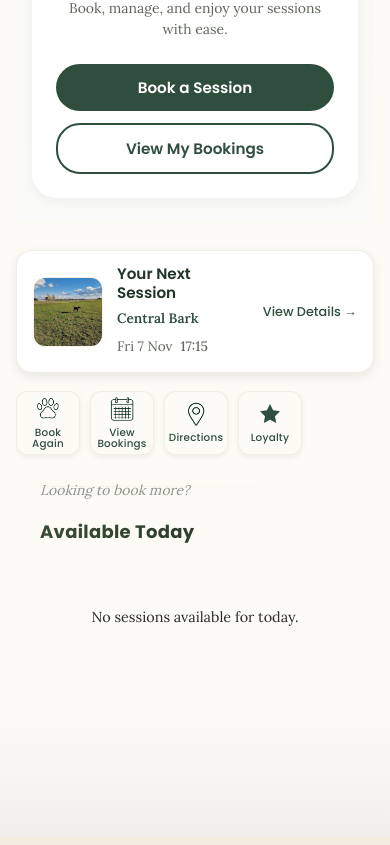
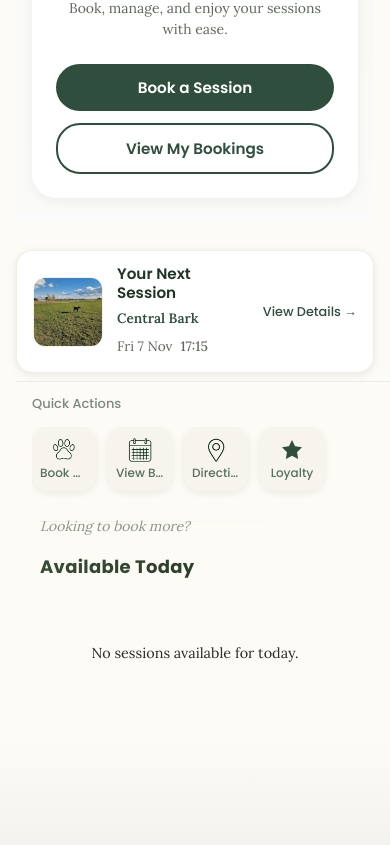
Before and after one commit to freddiegibz/caninecapers, a Next.js app: page /dashboard in a window 390 px wide. Shown: the part 1230-2075 px from the top of the page. Built offline with nearby package versions, Linux system fonts and the light colour scheme; no server answers.

Commit message:
Quick Actions Changes

```diff
--- a/app/dashboard/page.module.css
+++ b/app/dashboard/page.module.css
@@ -216,15 +216,15 @@
 .nextSessionCard {
   background: #FFFFFF;
   border-radius: 16px;
-  padding: 1rem 1.25rem 1.5rem 1.25rem;
-  margin-bottom: 1.125rem;
+  padding: 1rem 1.5rem 1.5rem 1.5rem;
+  margin-bottom: 0.5rem;
   border: 1px solid rgba(226, 220, 203, 0.5);
   display: flex;
   align-items: center;
   gap: 1rem;
   width: 100%;
   max-width: 100%;
-  box-shadow: 0 4px 12px rgba(0, 0, 0, 0.08);
+  box-shadow: var(--elev-1);
 }
 
 .nextSessionImageWrapper {
@@ -310,6 +310,24 @@
 .quickActionsContainer {
   margin-bottom: 1.125rem;
   padding: 0;
+  padding-left: 1.5rem;
+}
+
+.quickActionsSeparator {
+  height: 1px;
+  background: rgba(47, 78, 62, 0.08);
+  margin-bottom: 0.75rem;
+  margin-left: -1.5rem;
+  margin-right: -1.5rem;
+}
+
+.quickActionsLabel {
+  font-family: var(--font-poppins);
+  font-size: 13px;
+  font-weight: 500;
+  color: #7B8A80;
+  margin-bottom: 0.75rem;
+  padding-left: 0;
 }
 
 .quickActionsScroll {
@@ -320,7 +338,8 @@
   -ms-overflow-style: none;
   padding-bottom: 0.5rem;
   padding-left: 0;
-  padding-right: 0;
+  padding-right: 1.5rem;
+  scroll-snap-type: x mandatory;
 }
 
 .quickActionsScroll::-webkit-scrollbar {
@@ -331,10 +350,10 @@
   flex-shrink: 0;
   width: 64px;
   height: 64px;
-  background-color: #FDFBF6;
-  border-radius: 12px;
-  border: 1px solid rgba(226, 220, 203, 0.4);
-  box-shadow: 0 2px 6px rgba(0, 0, 0, 0.06);
+  background-color: var(--cc-tile);
+  border-radius: 16px;
+  border: none;
+  box-shadow: var(--elev-1);
   display: flex;
   flex-direction: column;
   align-items: center;
@@ -347,19 +366,29 @@
   position: relative;
   font-family: inherit;
   margin: 0;
+  scroll-snap-align: start;
+  min-width: 44px;
+  min-height: 44px;
 }
 
 .quickActionButton:hover {
-  transform: translateY(-2px);
-  box-shadow: 0 4px 12px rgba(0, 0, 0, 0.1);
-  border-color: rgba(47, 78, 62, 0.3);
-  background-color: #FAF9F5;
+  background-color: #EDE8DF;
+}
+
+.quickActionButton:hover .quickActionLabel {
+  opacity: 1;
+}
+
+.quickActionButton:focus-visible {
+  outline: 2px solid var(--cc-ink);
+  outline-offset: 4px;
+  border-radius: 16px;
 }
 
 .quickActionButton:active {
-  transform: translateY(0);
-  box-shadow: 0 2px 6px rgba(0, 0, 0, 0.08);
-  background-color: rgba(47, 78, 62, 0.05);
+  transform: scale(0.995);
+  box-shadow: var(--elev-1), inset 0 1px 0 rgba(0, 0, 0, 0.06);
+  background-color: #EDE8DF;
 }
 
 .quickActionIcon {
@@ -382,17 +411,23 @@
   width: 24px;
   height: 24px;
   flex-shrink: 0;
+  display: block;
 }
 
 .quickActionLabel {
   font-family: var(--font-poppins);
-  font-size: 0.7rem;
+  font-size: 12px;
   font-weight: 500;
-  color: #2F4E3E;
+  color: var(--cc-ink);
+  opacity: 0.8;
   text-align: center;
   line-height: 1.1;
-  letter-spacing: 0.2px;
-  margin-top: 0.125rem;
+  letter-spacing: 0;
+  margin-top: 0;
+  white-space: nowrap;
+  overflow: hidden;
+  text-overflow: ellipsis;
+  width: 100%;
 }
 
 /* Available Today Caption */
@@ -1480,20 +1515,27 @@
 
   .quickActionsContainer {
     margin-bottom: 1rem;
+    padding-left: 1rem;
+  }
+
+  .quickActionsSeparator {
+    margin-left: -1rem;
+    margin-right: -1rem;
   }
 
   .quickActionsScroll {
-    gap: 0.625rem;
+    gap: 0.75rem;
+    padding-right: 1rem;
   }
 
   .quickActionButton {
     width: 64px;
     height: 64px;
-    border-radius: 12px;
+    border-radius: 16px;
   }
 
   .quickActionLabel {
-    font-size: 0.65rem;
+    font-size: 12px;
   }
 
   .sectionToggle {
@@ -1629,6 +1671,32 @@
   }
 }
 
+@media (max-width: 360px) {
+  .quickActionsContainer {
+    padding-left: 1rem;
+  }
+
+  .quickActionsScroll {
+    gap: 12px;
+  }
+
+  .quickActionButton {
+    width: 56px;
+    height: 56px;
+  }
+
+  .quickActionIcon {
+    width: 22px;
+    height: 22px;
+  }
+
+  .quickActionIcon img,
+  .quickActionIcon svg {
+    width: 22px;
+    height: 22px;
+  }
+}
+
 @media (max-width: 480px) {
   .navbar {
     padding: 0.875rem 1rem;
--- a/app/dashboard/page.tsx
+++ b/app/dashboard/page.tsx
@@ -1,6 +1,6 @@
 "use client";
 
-import { useEffect, useState } from "react";
+import { useEffect, useState, useRef } from "react";
 import Link from "next/link";
 import Image from "next/image";
 import { formatLondon } from "../../src/utils/dateTime";
@@ -33,6 +33,8 @@ export default function Dashboard() {
   const [sessions, setSessions] = useState<NormalizedSession[]>([]);
   const [selectedField, setSelectedField] = useState<number>(0); // All fields by default
   const [loading, setLoading] = useState<boolean>(false);
+  const quickActionsRef = useRef<HTMLDivElement>(null);
+  const [focusedActionIndex, setFocusedActionIndex] = useState<number>(-1);
 
   useEffect(() => {
     let isMounted = true;
@@ -146,6 +148,33 @@ export default function Dashboard() {
     router.push(`/book/${session.id}?${queryParams.toString()}`);
   };
 
+  const handleQuickActionKeyDown = (e: React.KeyboardEvent, index: number) => {
+    if (!quickActionsRef.current) return;
+
+    const buttons = Array.from(quickActionsRef.current.querySelectorAll('[role="button"]')) as HTMLElement[];
+    const totalButtons = buttons.length;
+
+    if (e.key === 'ArrowRight') {
+      e.preventDefault();
+      const nextIndex = (index + 1) % totalButtons;
+      setFocusedActionIndex(nextIndex);
+      setTimeout(() => buttons[nextIndex]?.focus(), 0);
+    } else if (e.key === 'ArrowLeft') {
+      e.preventDefault();
+      const prevIndex = (index - 1 + totalButtons) % totalButtons;
+      setFocusedActionIndex(prevIndex);
+      setTimeout(() => buttons[prevIndex]?.focus(), 0);
+    } else if (e.key === 'Home') {
+      e.preventDefault();
+      setFocusedActionIndex(0);
+      setTimeout(() => buttons[0]?.focus(), 0);
+    } else if (e.key === 'End') {
+      e.preventDefault();
+      setFocusedActionIndex(totalButtons - 1);
+      setTimeout(() => buttons[totalButtons - 1]?.focus(), 0);
+    }
+  };
+
   return (
     <>
       <header className={styles.navbar}>
@@ -204,43 +233,79 @@ export default function Dashboard() {
 
             {/* Quick Actions Row */}
             <div className={styles.quickActionsContainer}>
-              <div className={styles.quickActionsScroll}>
-                <Link href="/book" className={styles.quickActionButton}>
+              <div className={styles.quickActionsSeparator}></div>
+              <div className={styles.quickActionsLabel}>Quick Actions</div>
+              <div className={styles.quickActionsScroll} ref={quickActionsRef} role="toolbar" aria-label="Quick actions">
+                <Link
+                  href="/book"
+                  className={styles.quickActionButton}
+                  role="button"
+                  aria-label="Book again"
+                  tabIndex={focusedActionIndex === -1 ? 0 : focusedActionIndex === 0 ? 0 : -1}
+                  onKeyDown={(e) => handleQuickActionKeyDown(e, 0)}
+                  onFocus={() => setFocusedActionIndex(0)}
+                >
                   <div className={styles.quickActionIcon}>
                     <Image
                       src="/booksession.png"
-                      alt="Book Again"
+                      alt=""
                       width={24}
                       height={24}
+                      aria-hidden="true"
                     />
                   </div>
                   <span className={styles.quickActionLabel}>Book Again</span>
                 </Link>
-                <Link href="/my-sessions" className={styles.quickActionButton}>
+                <Link
+                  href="/my-sessions"
+                  className={styles.quickActionButton}
+                  role="button"
+                  aria-label="View bookings"
+                  tabIndex={focusedActionIndex === -1 ? 0 : focusedActionIndex === 1 ? 0 : -1}
+                  onKeyDown={(e) => handleQuickActionKeyDown(e, 1)}
+                  onFocus={() => setFocusedActionIndex(1)}
+                >
                   <div className={styles.quickActionIcon}>
                     <Image
                       src="/viewsessions.png"
-                      alt="View Bookings"
+                      alt=""
                       width={24}
                       height={24}
+                      aria-hidden="true"
                     />
                   </div>
                   <span className={styles.quickActionLabel}>View Bookings</span>
                 </Link>
-                <Link href="/location" className={styles.quickActionButton}>
+                <Link
+                  href="/location"
+                  className={styles.quickActionButton}
+                  role="button"
+                  aria-label="Directions"
+                  tabIndex={focusedActionIndex === -1 ? 0 : focusedActionIndex === 2 ? 0 : -1}
+                  onKeyDown={(e) => handleQuickActionKeyDown(e, 2)}
+                  onFocus={() => setFocusedActionIndex(2)}
+                >
                   <div className={styles.quickActionIcon}>
                     <Image
                       src="/location.png"
-                      alt="Directions"
+                      alt=""
                       width={24}
                       height={24}
+                      aria-hidden="true"
                     />
                   </div>
                   <span className={styles.quickActionLabel}>Directions</span>
                 </Link>
-                <button className={styles.quickActionButton}>
+                <button
+                  className={styles.quickActionButton}
+                  role="button"
+                  aria-label="Loyalty"
+                  tabIndex={focusedActionIndex === -1 ? 0 : focusedActionIndex === 3 ? 0 : -1}
+                  onKeyDown={(e) => handleQuickActionKeyDown(e, 3)}
+                  onFocus={() => setFocusedActionIndex(3)}
+                >
                   <div className={styles.quickActionIcon}>
-                    <svg width="24" height="24" viewBox="0 0 24 24" fill="none" xmlns="http://www.w3.org/2000/svg">
+                    <svg width="24" height="24" viewBox="0 0 24 24" fill="none" xmlns="http://www.w3.org/2000/svg" aria-hidden="true">
                       <path d="M12 2L15.09 8.26L22 9.27L17 14.14L18.18 21.02L12 17.77L5.82 21.02L7 14.14L2 9.27L8.91 8.26L12 2Z" fill="#2F4E3E"/>
                     </svg>
                   </div>
--- a/app/globals.css
+++ b/app/globals.css
@@ -11,6 +11,13 @@
   --stone: #d8d3c3;
   --text: #2b2b2b;
   --border: #e2dccb;
+
+  /* Dashboard tokens */
+  --cc-bg: #FAF8F2;
+  --cc-ink: #2F4E3E;
+  --cc-ink-muted: rgba(47,78,62,.72);
+  --cc-tile: #F7F4EE;
+  --elev-1: 0 2px 8px rgba(0,0,0,.08);
 }
 
 @media (prefers-color-scheme: dark) {
```
